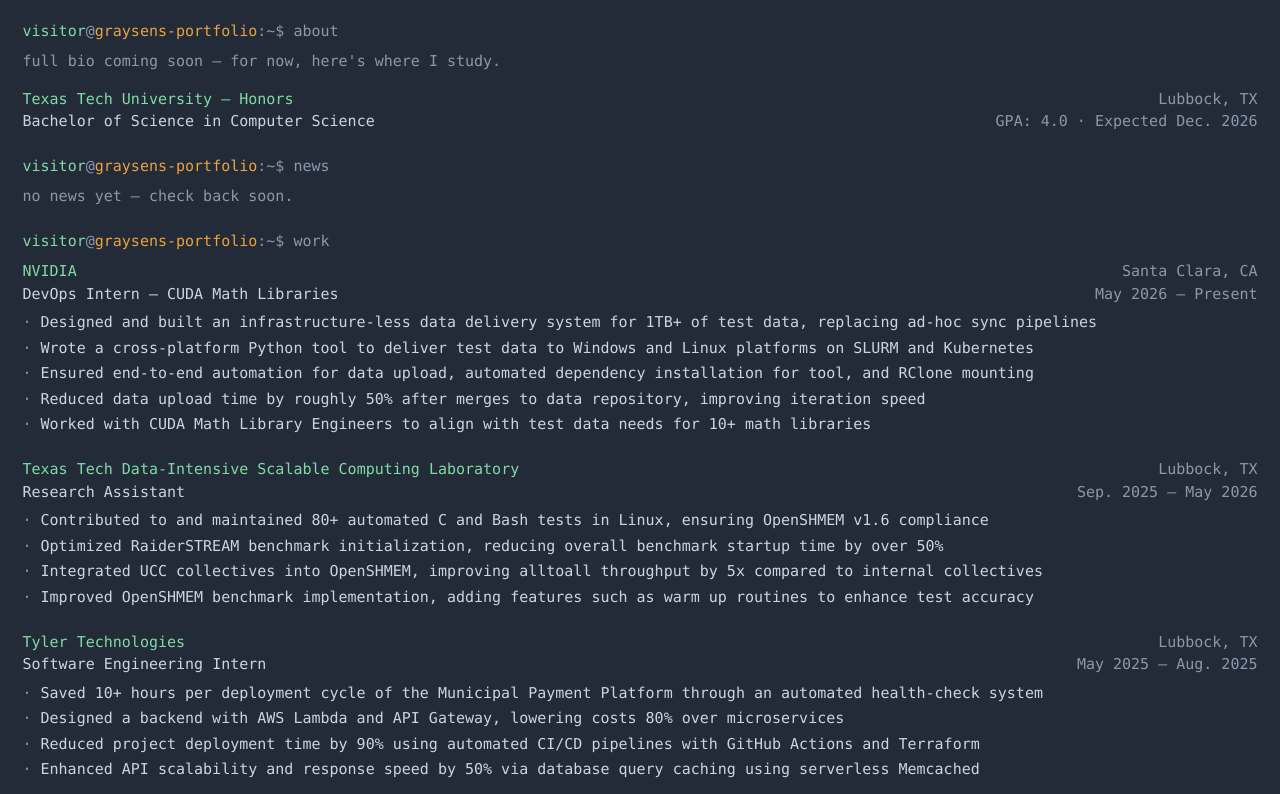
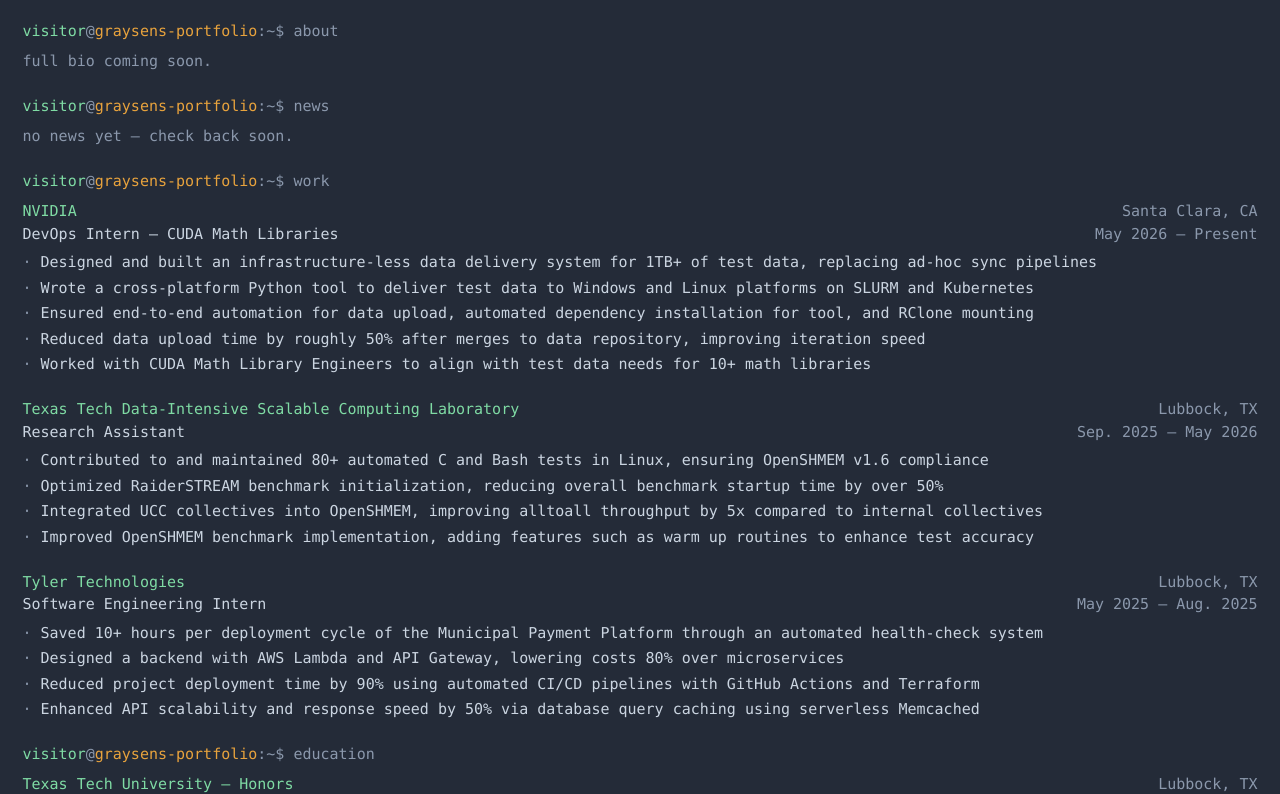
Before and after one commit to GraysenGould/portfolio, a React (Vite) app: page / in a window 1280 px wide. Shown: the part 320-1114 px from the top of the page. Built offline with nearby package versions, Linux system fonts and the light colour scheme.

Commit message:
added education section below work

```diff
--- a/src/Terminal.jsx
+++ b/src/Terminal.jsx
@@ -3,6 +3,7 @@
 import About from './commands/about.jsx'
 import News from './commands/news.jsx'
 import Experience from './commands/experience.jsx'
+import Education from './commands/education.jsx'
 import Research from './commands/research.jsx'
 import Skills from './commands/skills.jsx'
 import Projects from './commands/projects.jsx'
@@ -18,6 +19,7 @@
   about: <About />,
   news: <News />,
   work: <Experience />,
+  education: <Education />,
   research: <Research />,
   projects: <Projects />,
   skills: <Skills />,
@@ -28,7 +30,7 @@
 
 const PROMPT_USER = 'visitor'
 const PROMPT_HOST = 'graysens-portfolio'
-const STARTUP_COMMANDS = ['welcome', 'about', 'news', 'work', 'research', 'projects', 'skills', 'misc', 'personal']
+const STARTUP_COMMANDS = ['welcome', 'about', 'news', 'work', 'education', 'research', 'projects', 'skills', 'misc', 'personal']
 
 function Prompt() {
   return (
--- a/src/commands/about.jsx
+++ b/src/commands/about.jsx
@@ -1,19 +1,7 @@
-import { education } from '../content.js'
-
 export default function About() {
   return (
     <div className="output-block">
-      <p className="placeholder-text">full bio coming soon — for now, here's where I study.</p>
-      <div className="entry">
-        <div className="entry-header">
-          <span className="entry-title">{education.school}</span>
-          <span className="entry-meta">{education.location}</span>
-        </div>
-        <div className="entry-subheader">
-          <span className="entry-role">{education.degree}</span>
-          <span className="entry-dates">GPA: {education.gpa} · {education.graduation}</span>
-        </div>
-      </div>
+      <p className="placeholder-text">full bio coming soon.</p>
     </div>
   )
 }
--- a/src/commands/help.jsx
+++ b/src/commands/help.jsx
@@ -2,6 +2,7 @@
   ['about', 'About Me'],
   ['news', 'Latest Updates'],
   ['work', 'Work Experience'],
+  ['education', 'My Education'],
   ['research', 'Research'],
   ['projects', 'My Projects'],
   ['skills', 'Technical Skills'],
```
